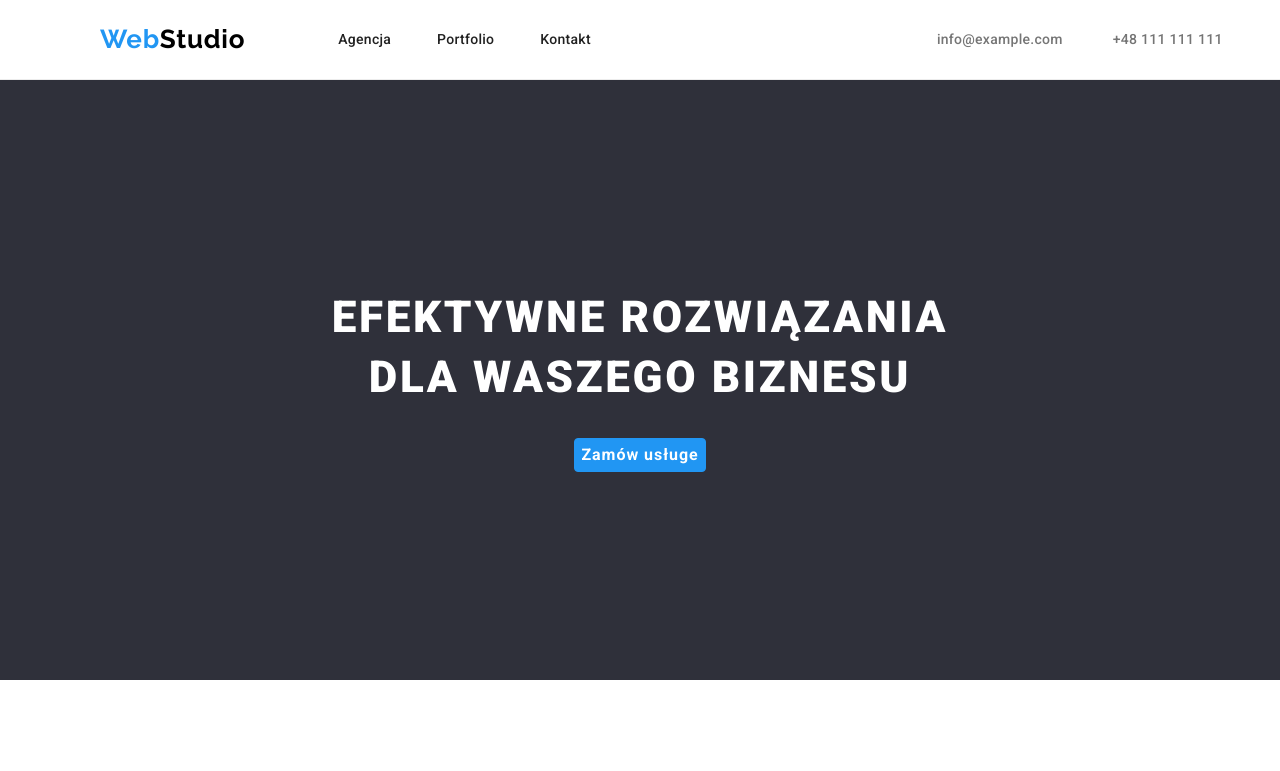
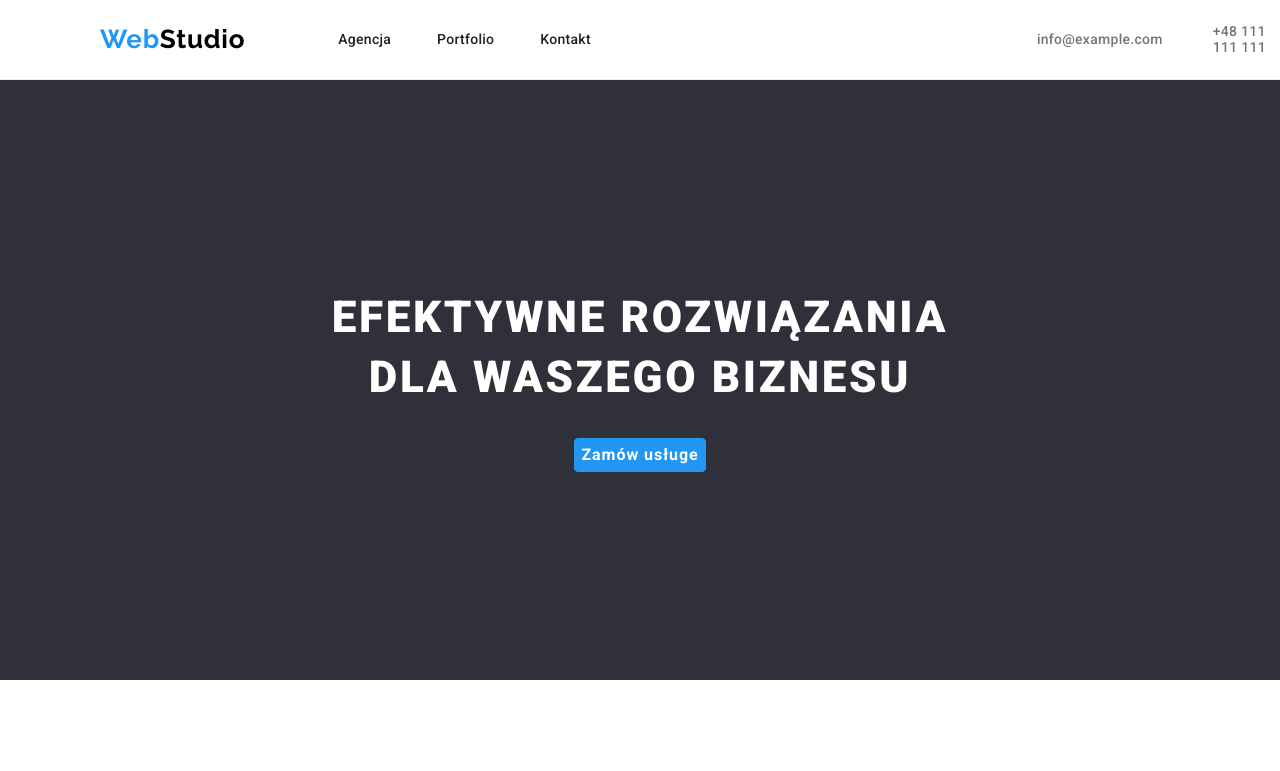
Before and after one commit to FilipGk/goit-markup-hw-03, a plain HTML site: page index.html in a window 1280 px wide. Shown: the top 771 px of the page. Drawn offline with Linux system fonts and the light colour scheme.

Commit message:
Update styles.css

```diff
--- a/css/styles.css
+++ b/css/styles.css
@@ -327,7 +327,7 @@ h4 {
 }
 
 .header-contact-email {
-  padding-left: 300px;
+  padding-left: 400px;
 }
 
 .web-color {
```
